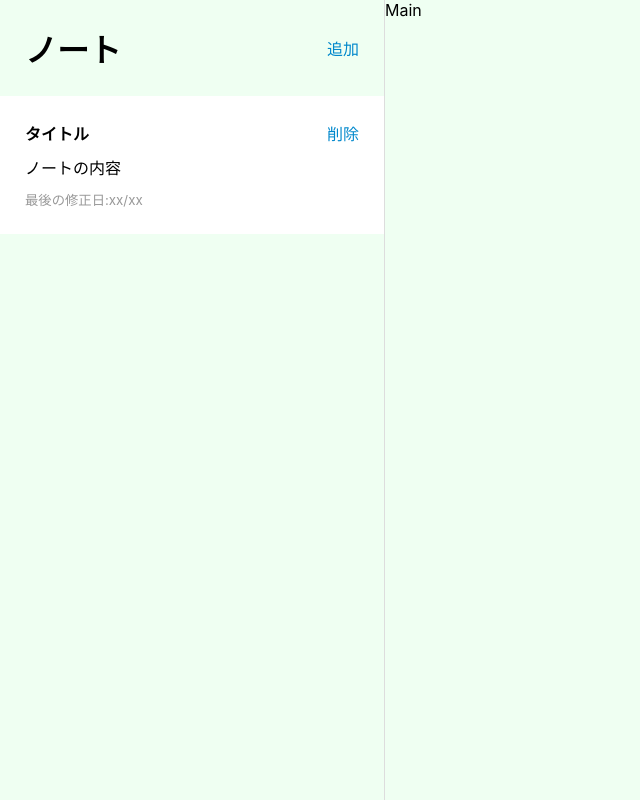
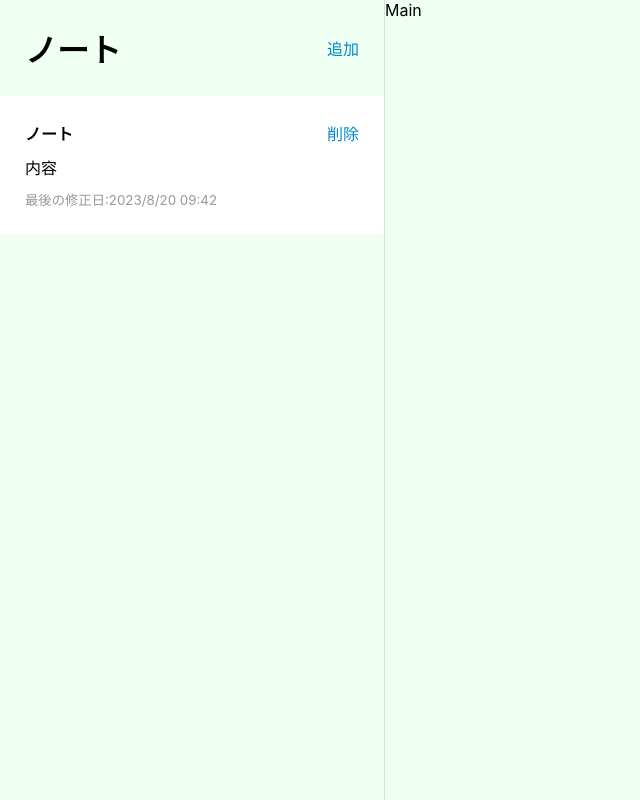
Before and after one commit to taiyou1116/note-app-with-react, a React (Vite) app: page / in a window 1280 px wide. Both pictures are taken after a click on the button "追加". Shown: the whole page, without its empty margins (0-640 px from the left). Built offline with nearby package versions, Linux system fonts and the light colour scheme.

Commit message:
get data from add button

```diff
--- a/src/App.jsx
+++ b/src/App.jsx
@@ -14,11 +14,11 @@
       modDate: Date.now(),
     }
     setNotes([...notes, newNote]);
-    // console.log(notes);
+    console.log(notes);
   }
   return (
     <div className='App'>
-      <Sidebar onAddNote={onAddNote}/>
+      <Sidebar onAddNote={onAddNote} notes={notes}/>
       <Main />
     </div>
   )
--- a/src/components/Sidebar.jsx
+++ b/src/components/Sidebar.jsx
@@ -1,7 +1,7 @@
 import React from 'react'
 import "./Sidebar.css"
 
-function Sidebar({ onAddNote }) {
+function Sidebar({ onAddNote, notes }) {
   return (
     <div className='app-sidebar'>
       <div className='app-sidebar-header'>
@@ -9,14 +9,19 @@
         <button onClick={onAddNote}>追加</button>
       </div>
       <div className='app-sidebar-notes'>
-        <div className='app-sidebar-note'>
+      {notes.map((note) => (
+        <div className='app-sidebar-note' /*key={note.modDate}*/>
           <div className='app-sidebar-title'>
-            <strong>タイトル</strong>
+            <strong>{note.title}</strong>
             <button>削除</button>
           </div>
-          <p>ノートの内容</p>
-          <small>最後の修正日:xx/xx</small>
+          <p>{note.content}</p>
+          <small>最後の修正日:{new Date(note.modDate).toLocaleDateString("ja-JP", {
+            hour: "2-digit",
+            minute: "2-digit",
+          })}</small>
         </div>
+      ))}
       </div>
     </div>
   )
```
